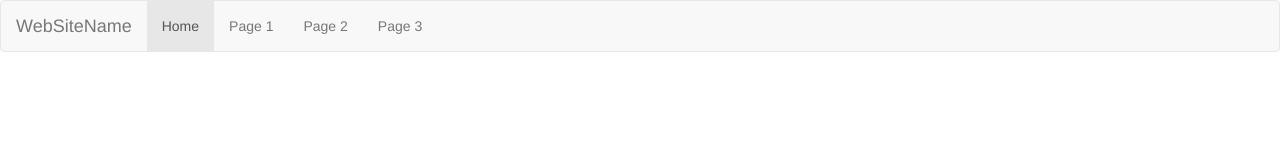
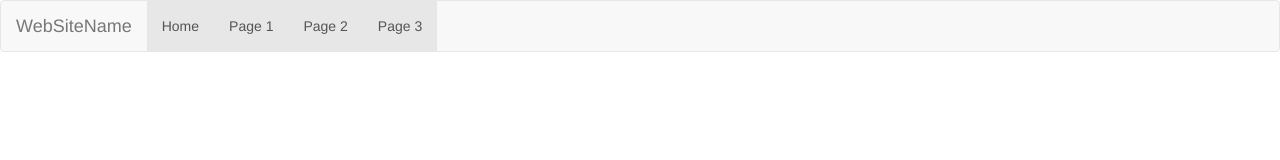
Before and after one commit to eli115/test-sites, a plain HTML site: page index.html in a window 1280 px wide. Drawn offline with nearby package versions, Linux system fonts and the light colour scheme.

Commit message:
Fixed index.html, made navbar and links work properly

```diff
--- a/index.html
+++ b/index.html
@@ -19,9 +19,9 @@
               </div>
               <ul class="nav navbar-nav">
                 <li class="active"><a href="#">Home</a></li>
-                <li><a href="#">Page 1</a></li>
-                <li><a href="#">Page 2</a></li>
-                <li><a href="#">Page 3</a></li>
+                <li class="active"><a href="/page-1.html">Page 1</a></li>
+                <li class="active"><a href="/page-2.html">Page 2</a></li>
+                <li class="active"><a href="/page-3.html">Page 3</a></li>
               </ul>
             </div>
           </nav>
```
